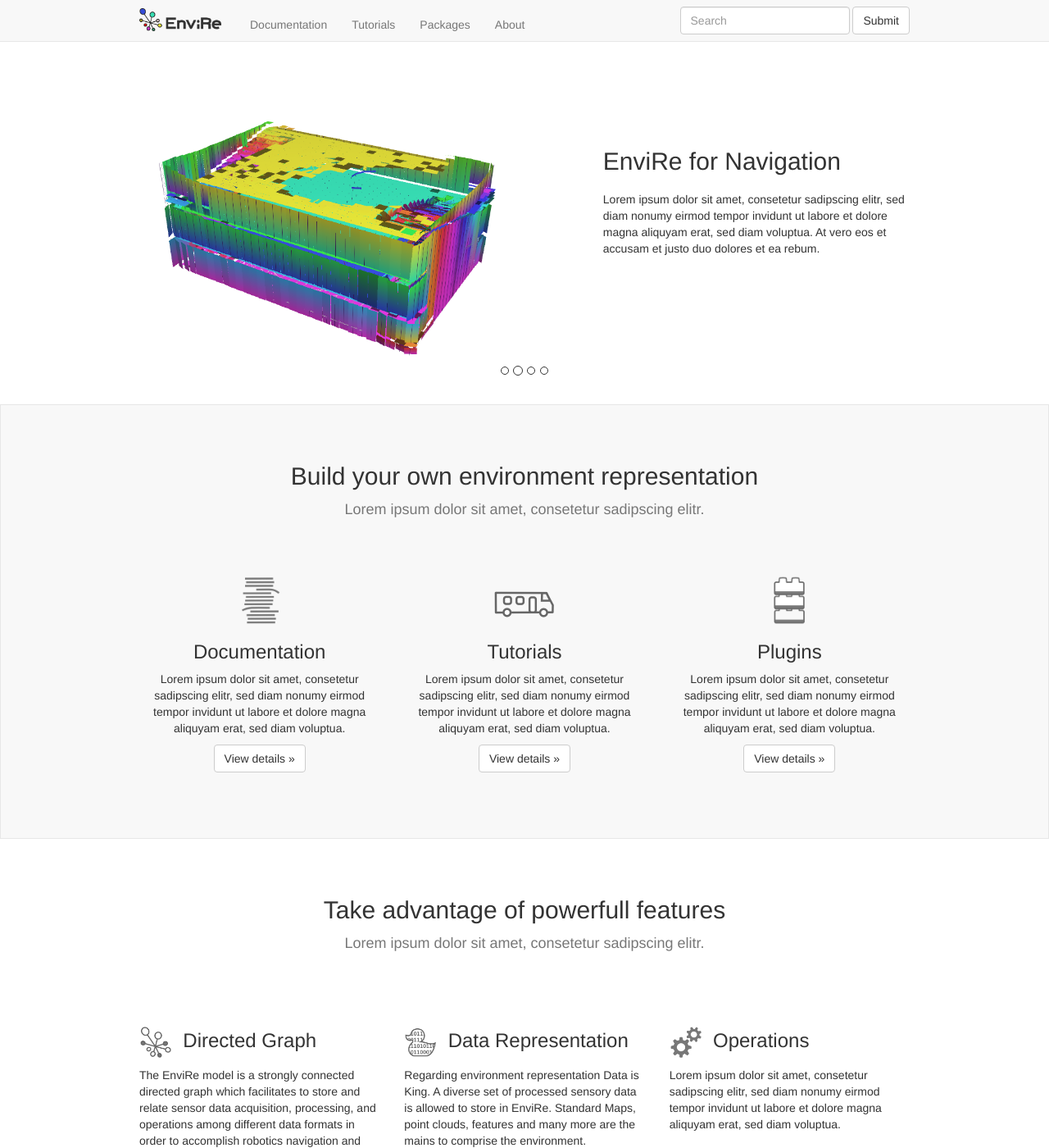
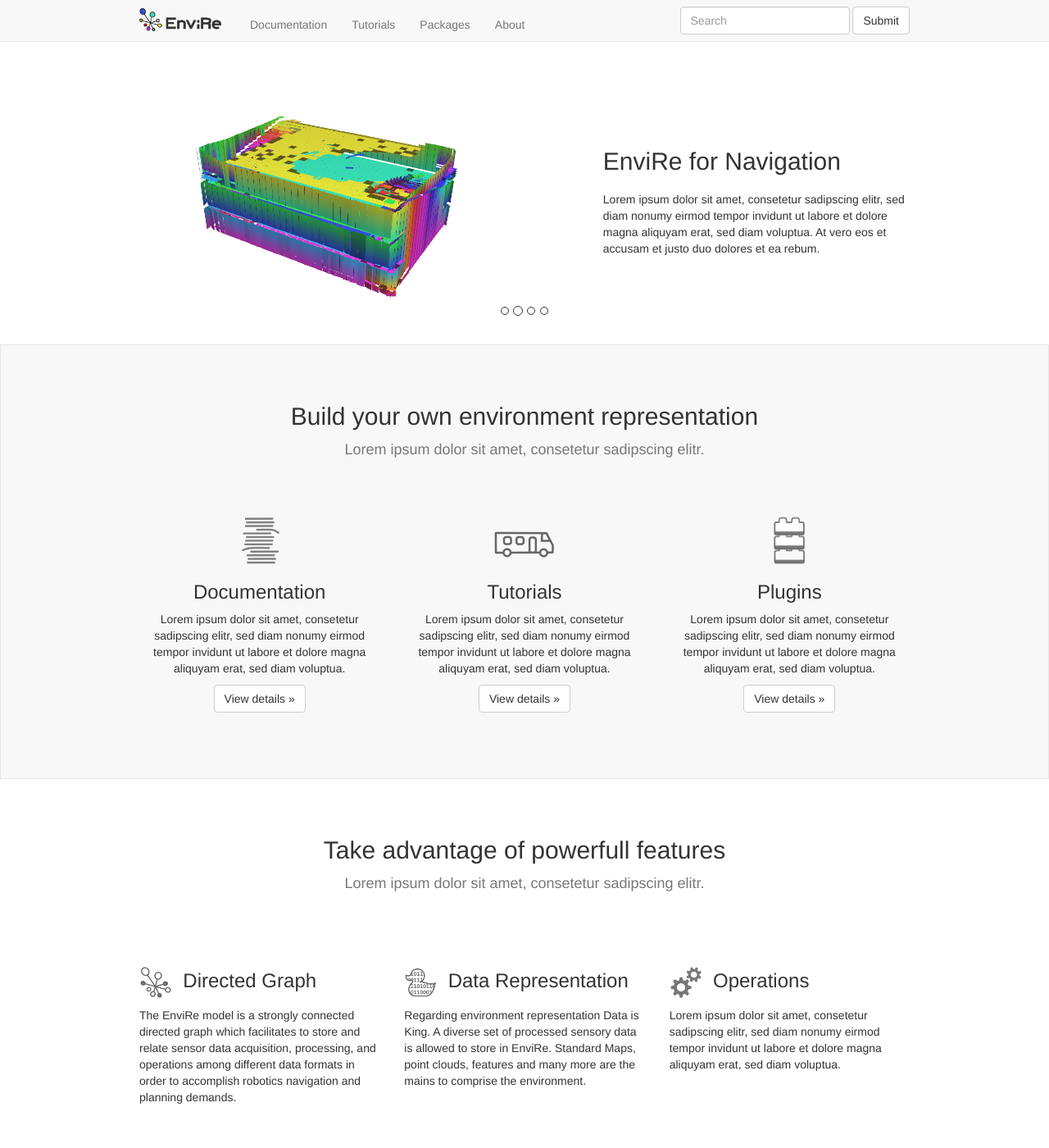
Before and after one commit to envire/envire.github.io, a Jekyll site: the page built from index.html, in a window 1280 px wide and 1400 px high. Shown: the whole window at 82% size. Built offline with Jekyll 4.4.1, drawn with Linux system fonts in a browser that asks for light colours; nearby versions of some CDN libraries.

Commit message:
change the image size depends on the resolution

```diff
--- a/css/envire.css
+++ b/css/envire.css
@@ -71,6 +71,15 @@ body {
     margin-left: auto;
     margin-right: auto;
 }
+
+@media (min-width: 992px) {
+    .carousel-caption img
+    {
+        max-width: 350px;
+        max-height: 250px;
+    }
+}
+
 
 /* Carousel base class */
 .carousel {
```
